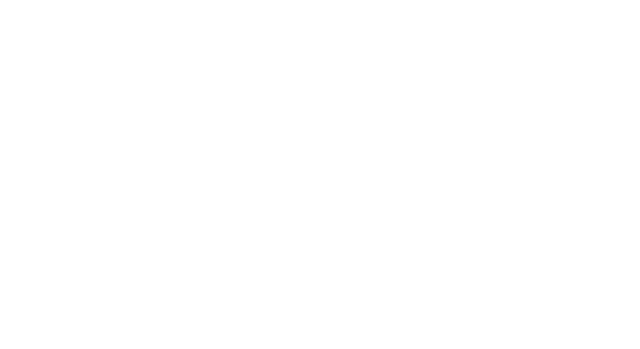
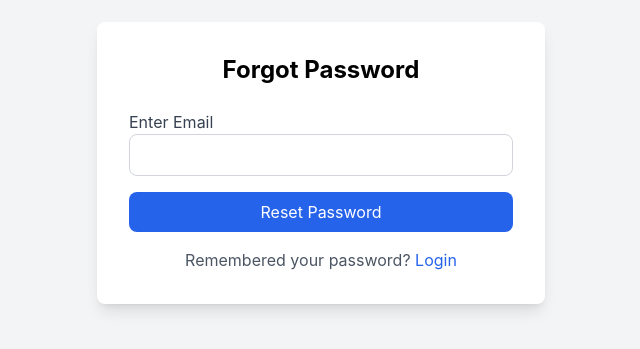
Before and after one commit to devclassik/lilly-law, a React (Create React App) app: page /forgot-password in a window 1280 px wide. Before the commit this address had no page. Shown: the part 237-586 px from the top of the page, without its empty margins (319-959 px from the left). Built offline with nearby package versions, Linux system fonts and the light colour scheme.

Commit message:
forgot password

```diff
--- a/src/App.js
+++ b/src/App.js
@@ -4,6 +4,7 @@
 import ProtectedRoute from "./components/ProtectedRoute";
 import { Login } from "./pages/login/login";
 import { Signup } from "./pages/signup/signup";
+import  ForgotPassword from "./pages/forgotPassword/forgotPassword";
 import { Dashboard } from "./pages/dashboard/dashboard";
 import OtpVerification from "./pages/otp/otp";
 import { ToastContainer } from "react-toastify";
@@ -22,6 +23,7 @@
             <Route path="/login" element={<Login />} />
             <Route path="/signup" element={<Signup />} />
             <Route path="/otp" element={<OtpVerification />} />
+            <Route path="/forgot-password" element={<ForgotPassword />} />
             <Route
               path="/dashboard/*"
               element={
--- /dev/null
+++ b/src/pages/forgotPassword/forgotPassword.jsx
@@ -0,0 +1,97 @@
+import React from "react";
+import { useFormik } from "formik";
+import * as Yup from "yup";
+import axios from "axios";
+import { useNavigate } from "react-router-dom";
+import { Spinner } from "../../components/Spinner";
+import { showErrorToast, showSuccessToast } from "../../utils/toastUtils";
+import { useUser } from "../dashboard/hooks/useUser";
+
+const ForgotPassword = () => {
+  const baseURL = process.env.REACT_APP_API_BASE_URL;
+  const navigate = useNavigate();
+  const { saveToLocalStorage } = useUser();
+
+  const formik = useFormik({
+    initialValues: {
+      email: "",
+    },
+    validationSchema: Yup.object({
+      email: Yup.string()
+        .email("Invalid email address")
+        .required("Email is required"),
+    }),
+    onSubmit: async (values, { setSubmitting, setFieldError }) => {
+      try {
+        const response = await axios.post(`${baseURL}/forgot_password/`, values);
+
+        if (response.data.success) {
+          showSuccessToast("Check your email for password reset instructions.");
+          saveToLocalStorage("forgot_password", values.email);
+          navigate("/login");
+        } else {
+          setFieldError("email", "An error occurred. Please try again.");
+          showErrorToast("An error occurred. Please try again.");
+        }
+      } catch (err) {
+        setFieldError("email", "Invalid email. Please try again.");
+        showErrorToast("Invalid email. Please try again.");
+      }
+      setSubmitting(false);
+    },
+  });
+
+  return (
+    <>
+      <div className="min-h-screen flex items-center justify-center bg-gray-100">
+        <div className="bg-white p-8 rounded-lg shadow-lg max-w-md w-full mx-5">
+          <h2 className="text-2xl font-bold mb-6 text-center">Forgot Password</h2>
+          <form onSubmit={formik.handleSubmit}>
+            <div className="mb-4">
+              <label htmlFor="email" className="block text-gray-700">
+                Enter Email
+              </label>
+              <input
+                id="email"
+                name="email"
+                type="email"
+                onChange={formik.handleChange}
+                onBlur={formik.handleBlur}
+                value={formik.values.email}
+                className={`w-full px-4 py-2 border rounded-lg focus:outline-none focus:ring-2 ${
+                  formik.errors.email && formik.touched.email
+                    ? "border-red-500 focus:ring-red-600"
+                    : "border-gray-300 focus:ring-blue-600"
+                }`}
+              />
+              {formik.errors.email && formik.touched.email && (
+                <p className="text-red-500">{formik.errors.email}</p>
+              )}
+            </div>
+            <button
+              type="submit"
+              className={`w-full text-white py-2 rounded-lg hover:bg-blue-700 flex items-center justify-center ${
+                formik.isValid
+                  ? "bg-blue-600"
+                  : "bg-blue-300 cursor-not-allowed"
+              }`}
+              disabled={!formik.isValid || formik.isSubmitting}
+            >
+              {formik.isSubmitting ? <Spinner /> : "Reset Password"}
+            </button>
+          </form>
+          <div className="mt-4 text-center">
+            <p className="text-gray-600 mt-4">
+              Remembered your password?{" "}
+              <a href="/login" className="text-blue-600">
+                Login
+              </a>
+            </p>
+          </div>
+        </div>
+      </div>
+    </>
+  );
+};
+
+export default ForgotPassword;
--- a/src/pages/login/login.jsx
+++ b/src/pages/login/login.jsx
@@ -40,7 +40,6 @@
         if (response.data.access_data) {
           showSuccessToast("Login successful");
           const { access, refresh } = response.data.access_data;
-          // console.log( response.data.access_data);
           saveToLocalStorage("up", {
             email: values.email,
             password: values.password,
@@ -78,7 +77,7 @@
           {/* Image Section */}
           <div className="w-1/2 hidden lg:block">
             <img
-              src={logoTwo} // Replace with your image URL
+              src={logoTwo}
               alt="Login"
               className="h-full object-cover rounded-l-lg"
             />
@@ -137,6 +136,12 @@
                   </p>
                 )}
               </div>
+              <p className="text-right text-gray-600 mb-4 -mt-4">
+              Forgot your password?{" "}
+              <a href="/forgot-password" className="text-blue-600">
+                Click here
+              </a>
+            </p>
               <button
                 type="submit"
                 className={`w-full py-2 rounded-lg flex items-center justify-center ${
```
